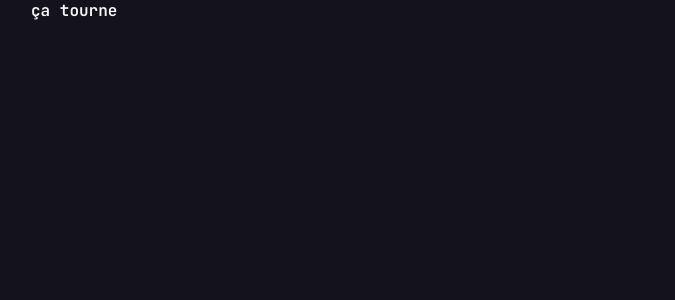
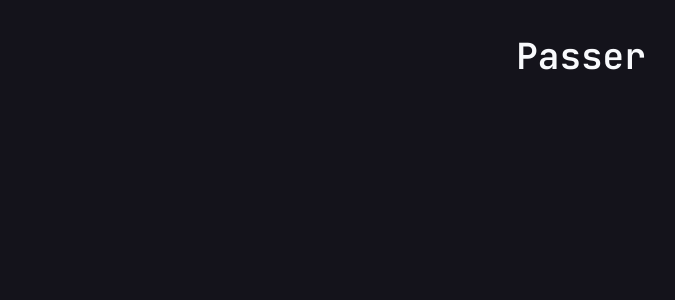
Before and after one commit to LTOssian/passer, a React (Vite) app in the folder app/: page / in a window 1280 px wide. Shown: the top 300 px of the page, without its empty margins (59-734 px from the left). Built offline with nearby package versions, Linux system fonts and the light colour scheme.

Commit message:
feat: implement dumb component header

```diff
--- a/app/src/App.tsx
+++ b/app/src/App.tsx
@@ -1,7 +1,12 @@
 import "./App.css";
+import { Header } from "./components/Header/Header";
 
 function App() {
-  return <div>ça tourne</div>;
+  return (
+    <main>
+      <Header appName="Passer" />
+    </main>
+  );
 }
 
 export default App;
--- /dev/null
+++ b/app/src/components/Header/Header.css
@@ -0,0 +1,11 @@
+header {
+  padding: 32px 0;
+
+  display: flex;
+  align-items: center;
+  justify-content: center;
+
+  h1 {
+    font-size: var(--fs-title);
+  }
+}
--- /dev/null
+++ b/app/src/components/Header/Header.tsx
@@ -0,0 +1,13 @@
+import "./Header.css";
+
+export interface HeaderProps {
+  appName: string;
+}
+
+export const Header = ({ appName }: HeaderProps) => {
+  return (
+    <header>
+      <h1>{appName}</h1>
+    </header>
+  );
+};
```
